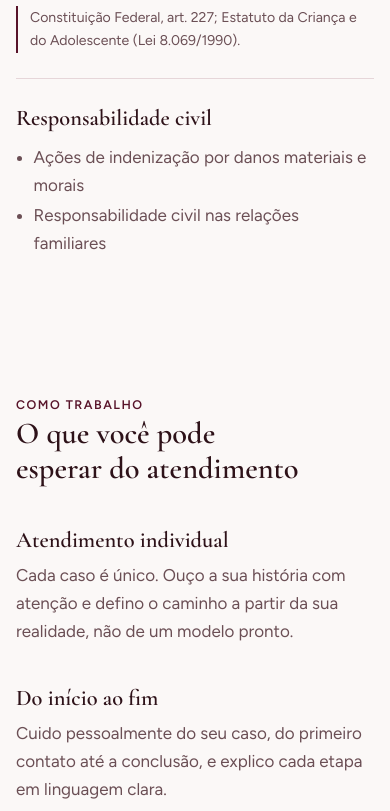
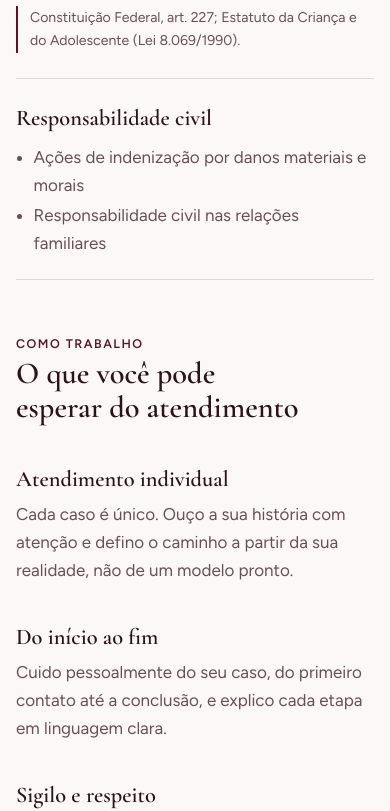
Before and after one commit to cabrasec/t-celes, a plain HTML site: page index.html in a window 390 px wide. Shown: the part 3402-4213 px from the top of the page. Drawn offline with nearby package versions, Linux system fonts and the light colour scheme.

Commit message:
como trabalho

```diff
--- a/index.html
+++ b/index.html
@@ -102,6 +102,9 @@ nav a.btn-wpp:hover{color:var(--gold-ink)}
 .areas{display:grid;grid-template-columns:repeat(2,minmax(0,1fr));gap:0 3rem}
 .area{padding-block:1.6rem;border-top:1px solid var(--line);display:grid;gap:.6rem;transition:transform var(--motion-ui) var(--motion-ease),border-color var(--motion-ui) var(--motion-ease),box-shadow var(--motion-ui) var(--motion-ease)}
 .area-larga{grid-column:1/-1}
+#areas{padding-bottom:2rem}
+#como-trabalho{padding-top:2.5rem}
+#areas .areas > .area:last-child{padding-bottom:1.25rem;border-bottom:1px solid var(--line)}
 .area-texto{color:var(--muted);max-width:62ch}
 .area ul{margin:0;padding-left:1.1rem;color:var(--muted)}
 .area li{margin-block:.15rem}
@@ -161,7 +164,7 @@ details p{margin-top:.75rem;color:var(--muted);max-width:62ch}
 .form-submit:disabled{opacity:.65;cursor:wait}
 .contact-side{display:grid;gap:1.5rem;align-content:start;min-width:0}
 .contact-side .acoes{margin-top:0}
-html{scroll-padding-top:1rem}
+html{scroll-padding-top:0;scroll-behavior:smooth}
 section[id]{scroll-margin-top:6rem}
 
 footer{border-top:1px solid var(--line);font-size:.88rem;color:var(--muted)}
@@ -189,6 +192,8 @@ footer .wrap{padding-block:2rem;display:grid;gap:.6rem}
   .hero .wrap{gap:2rem}
   .hero h1{font-size:clamp(1.9rem,8vw,2.35rem);max-width:24ch}
   .hero .retrato{width:calc(100% - 16px)}
+  #areas{padding-bottom:1.25rem}
+  #como-trabalho{padding-top:1.75rem}
   .passos{gap:1.6rem}
   .passos li{grid-template-columns:3rem minmax(0,1fr);column-gap:1rem}
   .passos .num{grid-column:1;grid-row:1 / span 2;position:relative;align-items:flex-start;justify-content:center}
@@ -203,7 +208,6 @@ footer .wrap{padding-block:2rem;display:grid;gap:.6rem}
   .hero .acoes .btn{width:100%}
 }
 @media (prefers-reduced-motion:reduce){*,*::before,*::after{scroll-behavior:auto!important;animation-duration:.01ms!important;animation-iteration-count:1!important;transition-duration:.01ms!important}}
-html{scroll-behavior:smooth}
 </style>
 </head>
 <body>
```
